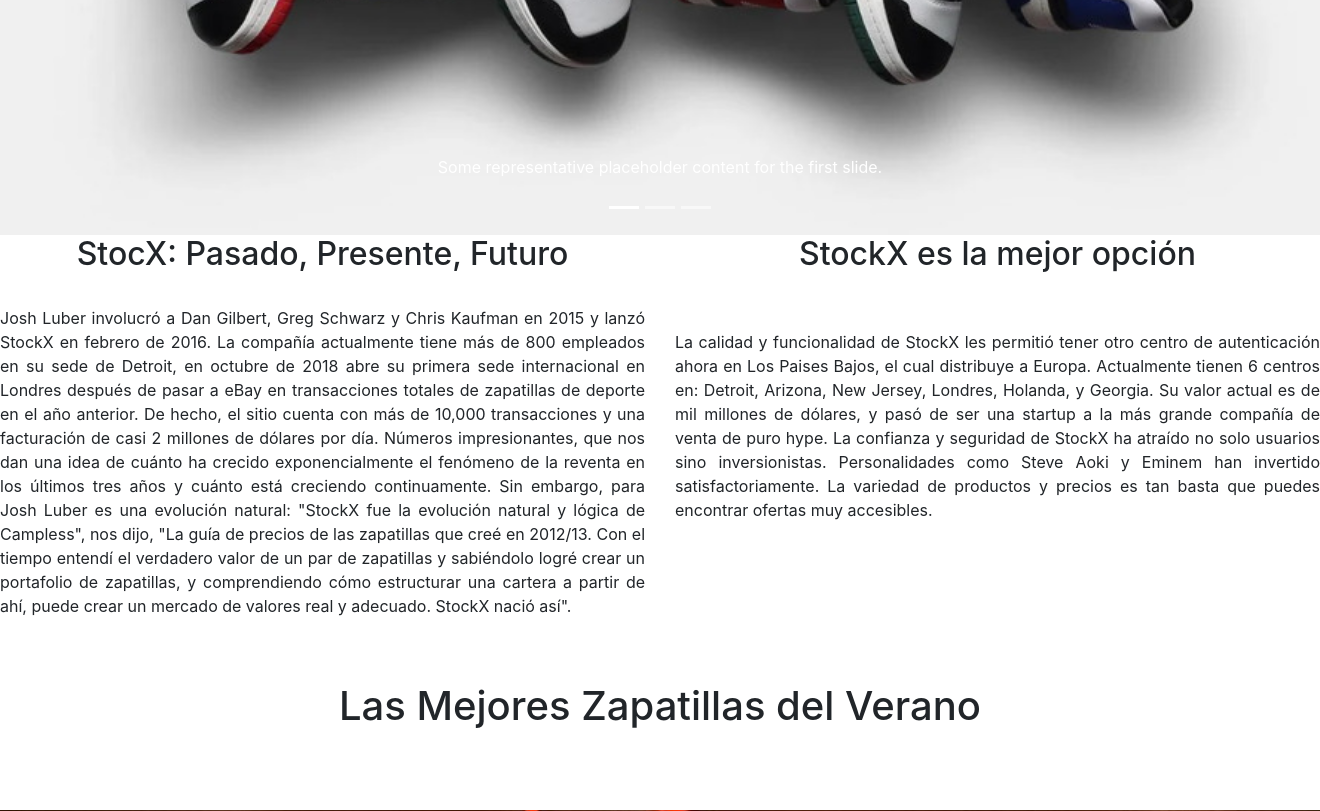
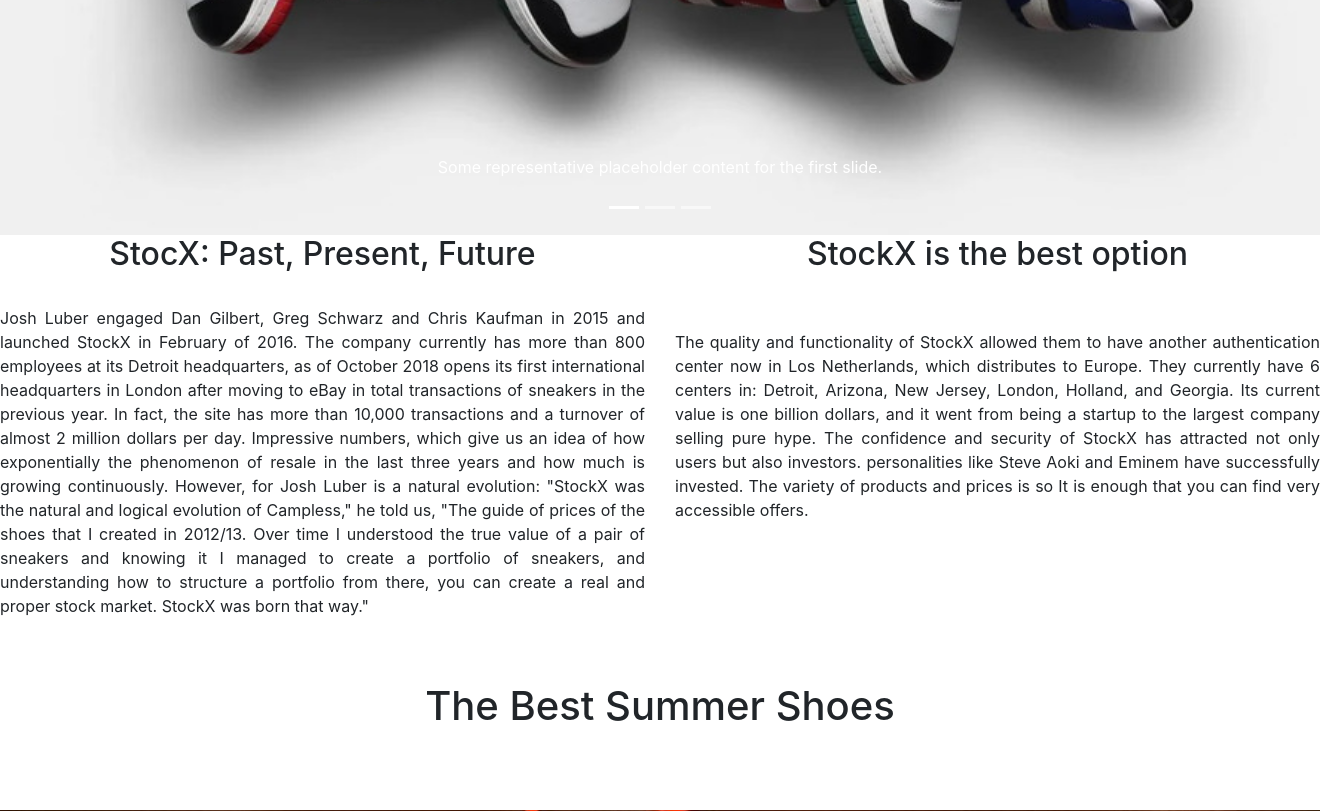
Before and after one commit to WilsonDavidRamirez/ProyectoAW, a PHP site: page /stock.html in a window 1320 px wide; the page is wider, and only the part inside the window is pictured. Shown: the part 508-1319 px from the top of that part. Run offline with PHP 8.4, Linux system fonts and the light colour scheme.

Commit message:
casi se acaba

```diff
--- a/compras.txt
+++ b/compras.txt
@@ -9,3 +9,6 @@ Detalles de la compra: [{"titulo":"Zapatillas Tenis","cantidad":1},{"titulo":"Mo
 
 Correo: emilse@gmail.com
 Detalles de la compra: [{"titulo":"Zapatillas Tenis","cantidad":1}]
+
+Correo: emilse@gmail.com
+Detalles de la compra: [{"titulo":"Zapatillas Tenis","cantidad":1}]
--- a/js/main.js
+++ b/js/main.js
@@ -1,6 +1,6 @@
 const botonesCategorias = document.querySelectorAll(".boton-categoria");
 const contenedorProductos = document.getElementById("contenedor-productos");
-
+//Especifican los archivos html y se los carga al php
 const categoriaArchivoMap = {
   todos: "stock.html",
   abrigos: "Sneakers.html",
--- a/stock.html
+++ b/stock.html
@@ -85,47 +85,47 @@
   <section id="Descripcion">
     <div class="row">
       <div class="col-6">
-        <h2 class="text-center">StocX: Pasado, Presente, Futuro</h2>
+        <h2 class="text-center">StocX: Past, Present, Future</h2>
         <br>
         <p class="text-justify">
-          Josh Luber involucró a Dan Gilbert, Greg Schwarz y Chris Kaufman en 2015 y lanzó StockX en febrero
-          de
-          2016. La compañía actualmente tiene más de 800 empleados en su sede de Detroit, en octubre de 2018
-          abre su primera sede internacional en Londres después de pasar a eBay en transacciones totales de
-          zapatillas de deporte en el año anterior. De hecho, el sitio cuenta con más de 10,000 transacciones
-          y una facturación de casi 2 millones de dólares por día.
+          Josh Luber engaged Dan Gilbert, Greg Schwarz and Chris Kaufman in 2015 and launched StockX in February
+           of
+           2016. The company currently has more than 800 employees at its Detroit headquarters, as of October 2018
+           opens its first international headquarters in London after moving to eBay in total transactions of
+           sneakers in the previous year. In fact, the site has more than 10,000 transactions
+           and a turnover of almost 2 million dollars per day.
 
-          Números impresionantes, que nos dan una idea de cuánto ha crecido exponencialmente el fenómeno de la
-          reventa en los últimos tres años y cuánto está creciendo continuamente. Sin embargo, para Josh Luber
-          es una evolución natural: "StockX fue la evolución natural y lógica de Campless", nos dijo, "La guía
-          de precios de las zapatillas que creé en 2012/13. Con el tiempo entendí el verdadero valor de un par
-          de zapatillas y sabiéndolo logré crear un portafolio de zapatillas, y comprendiendo cómo estructurar
-          una cartera a partir de ahí, puede crear un mercado de valores real y adecuado. StockX nació así".
+           Impressive numbers, which give us an idea of how exponentially the phenomenon of
+           resale in the last three years and how much is growing continuously. However, for Josh Luber
+           is a natural evolution: "StockX was the natural and logical evolution of Campless," he told us, "The guide
+           of prices of the shoes that I created in 2012/13. Over time I understood the true value of a pair
+           of sneakers and knowing it I managed to create a portfolio of sneakers, and understanding how to structure
+           a portfolio from there, you can create a real and proper stock market. StockX was born that way."
         </p>
         <br>
       </div>
 
       <div class="col-6">
-        <h2 class="text-center">StockX es la mejor opción</h2>
+        <h2 class="text-center">StockX is the best option</h2>
         <br>
         <br>
         <p class="text-justify">
 
-          La calidad y funcionalidad de StockX les permitió tener otro centro de autenticación ahora en Los
-          Paises Bajos, el cual distribuye a Europa. Actualmente tienen 6 centros en: Detroit, Arizona, New
-          Jersey, Londres, Holanda, y Georgia. Su valor actual es de mil millones de dólares, y pasó de ser
-          una startup a la más grande compañía de venta de puro hype.
+          The quality and functionality of StockX allowed them to have another authentication center now in Los
+          Netherlands, which distributes to Europe. They currently have 6 centers in: Detroit, Arizona, New
+          Jersey, London, Holland, and Georgia. Its current value is one billion dollars, and it went from being
+          a startup to the largest company selling pure hype.
 
-          La confianza y seguridad de StockX ha atraído no solo usuarios sino inversionistas. Personalidades
-          como Steve Aoki y Eminem han invertido satisfactoriamente. La variedad de productos y precios es tan
-          basta que puedes encontrar ofertas muy accesibles.
+          The confidence and security of StockX has attracted not only users but also investors. personalities
+          like Steve Aoki and Eminem have successfully invested. The variety of products and prices is so
+          It is enough that you can find very accessible offers.
         </p>
         <br>
       </div>
     </div>
   </section>
   <br>
-  <h1 class="display text-center">Las Mejores Zapatillas del Verano</h1>
+  <h1 class="display text-center">The Best Summer Shoes</h1>
   <section id="rotaciones">
     <div class="back-foto">
       <div class="row center-images">
```
Also changed, not shown: Contact_Work.php (+4 -3 lines), Productos.php (+4 -3 lines), carrito.php (+7 -2 lines).
